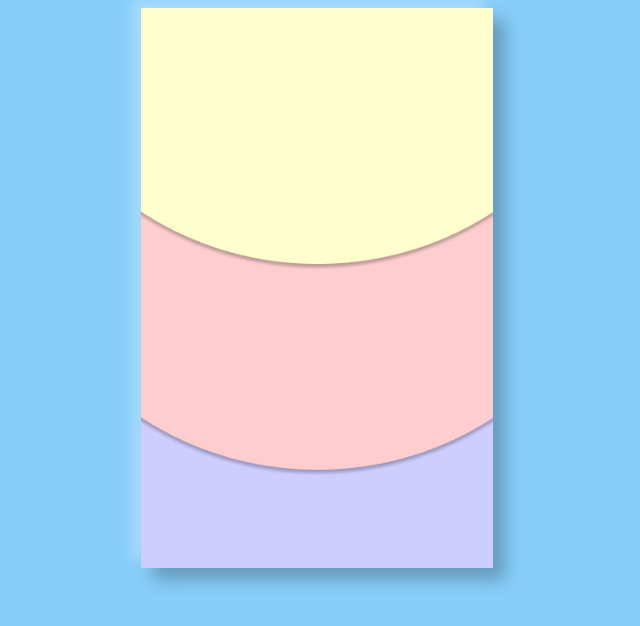
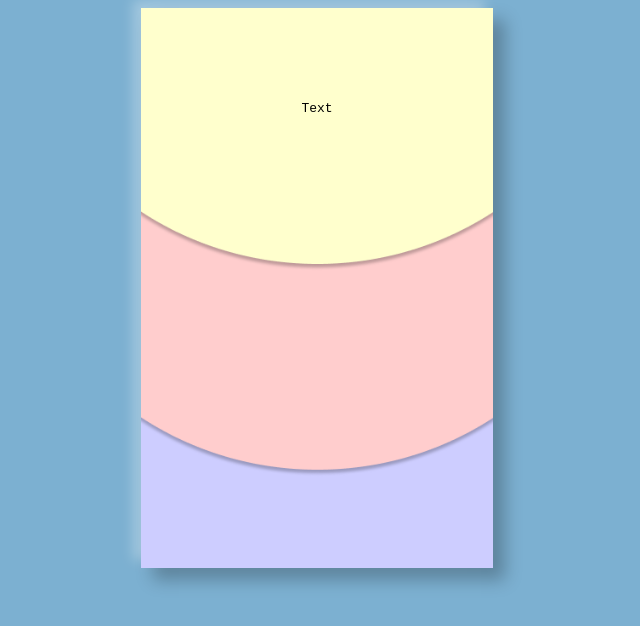
Before and after one commit to TimothyBlajsa/sai, a plain HTML site: page index.html in a window 1280 px wide. Shown: the whole page, without its empty margins (323-963 px from the left). Drawn offline with Linux system fonts and the light colour scheme.

Commit message:
Add paragraph tags
Style paragraph tags

```diff
--- a/index.html
+++ b/index.html
@@ -10,6 +10,7 @@
 <body>
     <div class="container">
         <div class="box">
+            <p>Text</p>
         </div>
     </div>
 </body>
--- a/styles.css
+++ b/styles.css
@@ -1,5 +1,5 @@
 body {
-    background-color: lightskyblue;
+    background-color: rgb(124, 176, 209);
 }
 .container {
     display: flex;
@@ -15,3 +15,8 @@ body {
     box-shadow: 12px 12px 16px 0 rgba(0,0,0,0.25),
     -8px -8px 12px 0 rgba(255,255,255,0.3);
 }
+
+p{
+    text-align: center;
+    font-family: monospace;
+}
```
